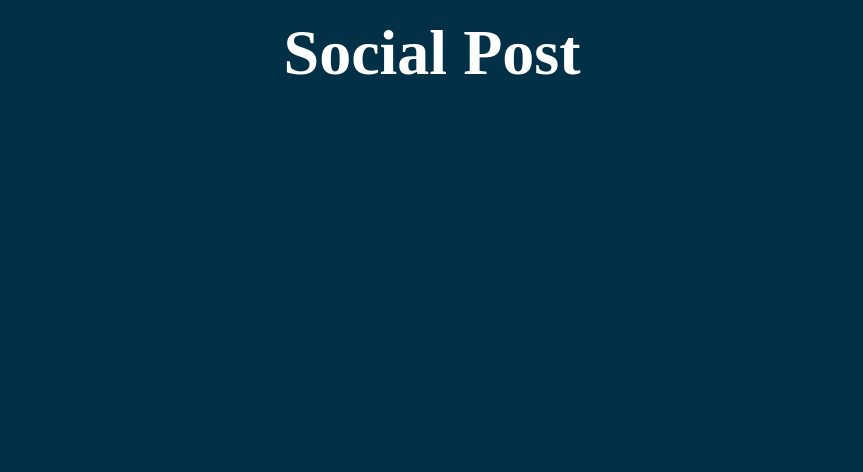
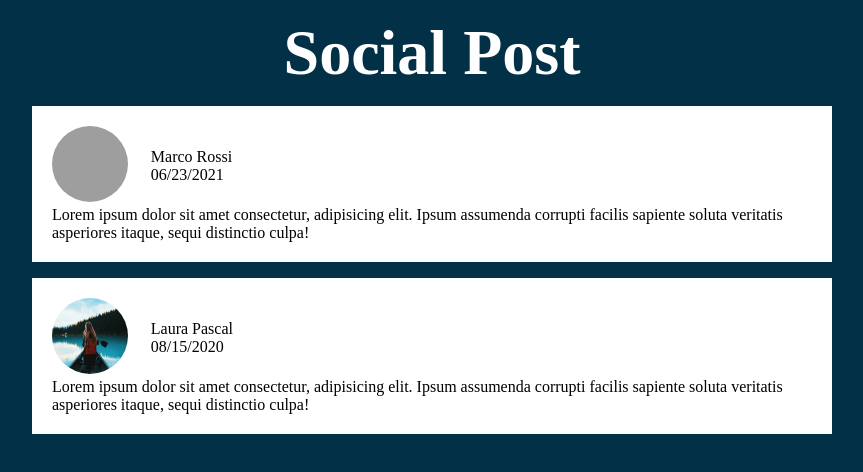
Before and after one commit to FedericoCapitani/js-social-posts, a plain HTML site: page index.html in a window 1280 px wide. Shown: the whole page, without its empty margins (208-1071 px from the left). Drawn offline with Linux system fonts and the light colour scheme; grey boxes are pictures that could not be loaded.

Commit message:
aggiunte immagini e inizio creazione cards

```diff
--- a/assets/css/style.css
+++ b/assets/css/style.css
@@ -12,3 +12,31 @@ body > h1{
     text-align: center;
     margin: 1rem;
 }
+
+.card{
+    max-width: 800px;
+    margin: 1rem auto;
+    padding: 20px;
+    background-color: white;
+    display: flex;
+    flex-wrap: wrap;
+}
+.profile_picture{
+    width: calc(100% / 10);
+}
+.profile_picture > img{
+    border-radius: 50%;
+    width: 100%;
+    aspect-ratio: 1 / 1;
+}
+.autore{
+    width: 87%;
+    margin-left: 3%;
+    align-self: center;
+}
+.mi_piace{
+    width: 50%;
+}
+.likes{
+    width: 50%;
+}
--- a/assets/js/main.js
+++ b/assets/js/main.js
@@ -13,36 +13,50 @@ Prendendo come riferimento il layout di esempio presente nell'html, stampiamo i
 
 /* Milestone 3
 Se clicchiamo sul tasto "Mi Piace" cambiamo il colore al testo del bottone e incrementiamo il counter dei likes relativo. Salviamo in un secondo array gli id dei post ai quali abbiamo messo il like. */
+/**
+ *
+ * @param {object} array di oggeti per creare le card
+ */
+function createPosts(array){
+    array.forEach((element) => {
+        let post = document.querySelector('.container')
+        let div = document.createElement('div')
+        let pfp = document.createElement('div')
+        let author = document.createElement('div')
+        let date = document.createElement('div')
+        let post_text = document.createElement('div')
+        div.classList.add('card')
+        pfp.classList.add('profile_picture')
+        pfp.innerHTML = `<img src="${element.foto_autore}" alt="">`
+        author.classList.add('autore')
+        author.innerHTML = `${element.nome_autore} <br> ${element.data}`
+        post_text.innerHTML = `${element.testo_post}`
 
-
+        div.append(pfp, author, date, post_text)
+        post.append(div)
+    })
+}
 
 const posts =
 [
     {
         id: 1,
         nome_autore: 'Marco Rossi',
-        foto_autore: '',
+        foto_autore: './assets/img/pfp-1.jpg',
         data: '06/23/2021',
         testo_post: 'Lorem ipsum dolor sit amet consectetur, adipisicing elit. Ipsum assumenda corrupti facilis sapiente soluta veritatis asperiores itaque, sequi distinctio culpa!',
-        immagine: 'https://picsum.photos/200',
+        immagine: './assets/img/post-img-1.jpg',
         numero_likes: 67
     },
     {
         id: 2,
         nome_autore: 'Laura Pascal',
-        foto_autore: '',
+        foto_autore: './assets/img/pfp-2.jpg',
         data: '08/15/2020',
         testo_post: 'Lorem ipsum dolor sit amet consectetur, adipisicing elit. Ipsum assumenda corrupti facilis sapiente soluta veritatis asperiores itaque, sequi distinctio culpa!',
-        immagine: 'https://picsum.photos/200',
-        numero_likes: 245
-    },
-    {
-        id: 3,
-        nome_autore: 'Sara Violini',
-        foto_autore: '',
-        data: '02/01/2022',
-        testo_post: 'Lorem ipsum dolor sit amet consectetur, adipisicing elit. Ipsum assumenda corrupti facilis sapiente soluta veritatis asperiores itaque, sequi distinctio culpa!',
-        immagine: 'https://picsum.photos/200',
+        immagine: './assets/img/post-img-2.jpg',
         numero_likes: 173
     }
 ]
+
+createPosts(posts);
```
Also changed, not shown: assets/img/pfp-2.jpg (added), assets/img/post-img-1.jpg (added), assets/img/post-img-2.jpg (added), 1 other file.
